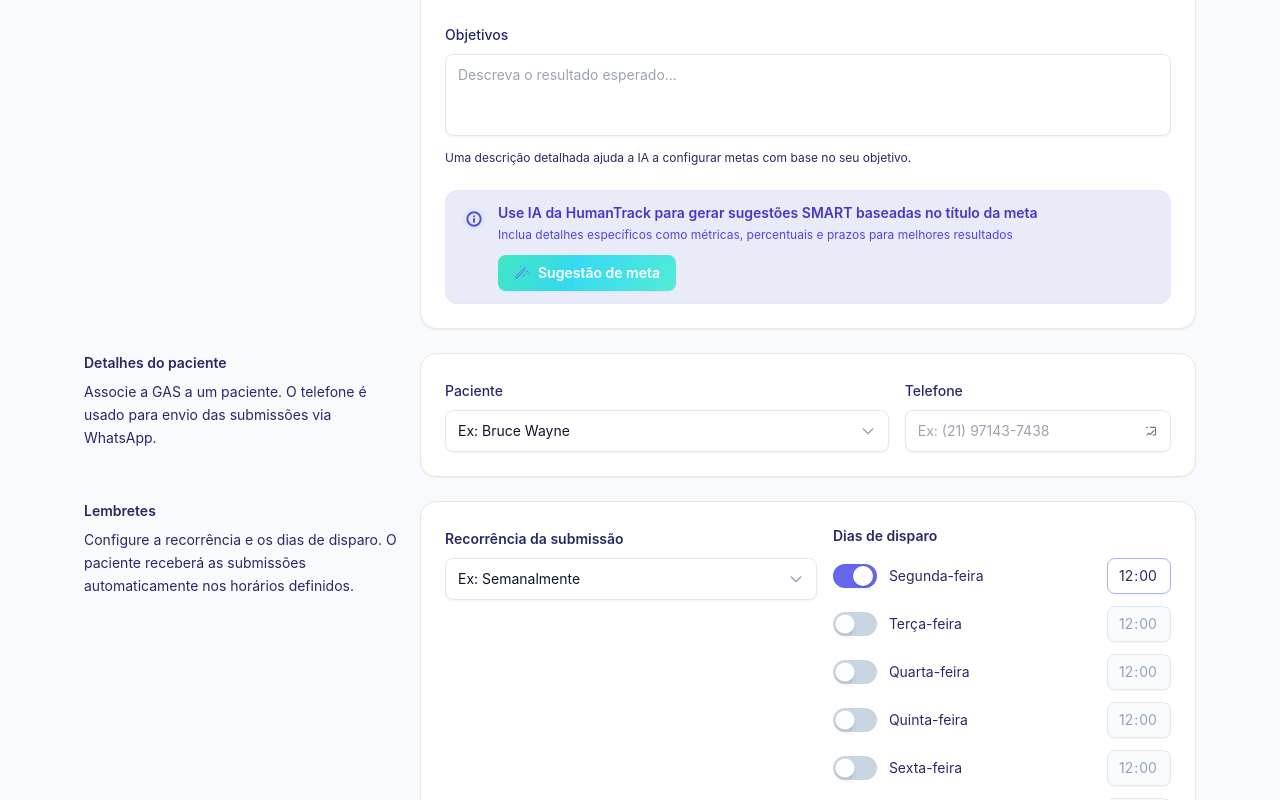
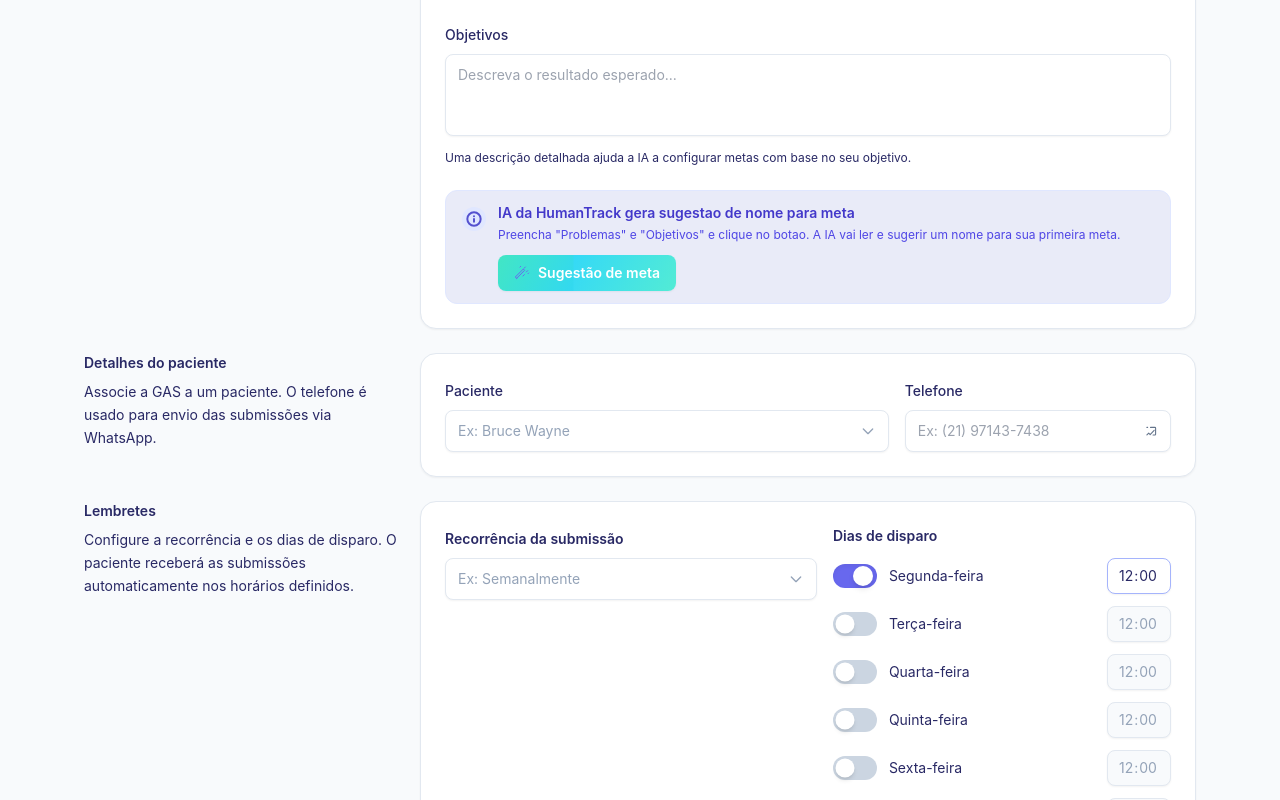
Before and after one commit to mkamaroski1/teste-humantrack, a React (Vite) app: page / in a window 1280 px wide. Shown: the part 521-1321 px from the top of the page. Built offline with nearby package versions, Linux system fonts and the light colour scheme.

Commit message:
refactor: remove botoes de IA e corrige placeholders dos componentes

```diff
--- a/src/components/common/CustomSelect.tsx
+++ b/src/components/common/CustomSelect.tsx
@@ -6,6 +6,7 @@ type Option = {
 }
 
 type CustomSelectProps = {
+  id?: string
   value: string
   onChange: (value: string) => void
   options: Option[]
@@ -13,13 +14,14 @@ type CustomSelectProps = {
   error?: boolean
 }
 
-export function CustomSelect({ value, onChange, options, placeholder, error }: CustomSelectProps) {
+export function CustomSelect({ id, value, onChange, options, placeholder, error }: CustomSelectProps) {
   const [isOpen, setIsOpen] = useState(false)
   const containerRef = useRef<HTMLDivElement>(null)
+  const buttonRef = useRef<HTMLButtonElement>(null)
 
-  const selectedOption = options.find((opt) => opt.value === value)
+  const selectedOption = options.find((opt) => opt.value === value && opt.value !== '')
   const displayText = selectedOption?.label || placeholder || 'Selecione...'
-  const isPlaceholder = !selectedOption
+  const isPlaceholder = !selectedOption || value === ''
 
   useEffect(() => {
     function handleClickOutside(event: MouseEvent) {
@@ -42,6 +44,8 @@ export function CustomSelect({ value, onChange, options, placeholder, error }: C
   return (
     <div ref={containerRef} className="relative">
       <button
+        ref={buttonRef}
+        id={id}
         type="button"
         onClick={() => setIsOpen(!isOpen)}
         className={`relative flex w-full items-center justify-between gap-2 rounded-lg border bg-white px-3 py-2.5 text-left text-sm shadow-sm transition focus:outline-none focus:ring-2 focus:ring-indigo-100 ${
--- a/src/components/gas/GasFormSection.tsx
+++ b/src/components/gas/GasFormSection.tsx
@@ -8,7 +8,6 @@ type Props = {
   onChange: <K extends keyof GasForm>(key: K, value: GasForm[K]) => void
   onSuggestMeta: () => void
   isSuggesting: boolean
-  isHighlighted: boolean
   nameError?: string
   problemsError?: string
   objectivesError?: string
@@ -19,7 +18,6 @@ export function GasFormSection({
   onChange,
   onSuggestMeta,
   isSuggesting,
-  isHighlighted,
   nameError,
   problemsError,
   objectivesError,
@@ -66,7 +64,7 @@ export function GasFormSection({
             onChange={(value) => onChange('problems', value)}
             placeholder="Descreva o principal problema funcional..."
             rows={3}
-            isHighlighted={isHighlighted}
+            isHighlighted={false}
             hasError={!!problemsError}
           />
           {problemsError && <p className="text-xs font-semibold text-red-500">{problemsError}</p>}
@@ -83,7 +81,7 @@ export function GasFormSection({
             onChange={(value) => onChange('objectives', value)}
             placeholder="Descreva o resultado esperado..."
             rows={3}
-            isHighlighted={isHighlighted}
+            isHighlighted={false}
             hasError={!!objectivesError}
           />
           {objectivesError && <p className="text-xs font-semibold text-red-500">{objectivesError}</p>}
@@ -99,10 +97,10 @@ export function GasFormSection({
             </div>
             <div className="flex-1 space-y-1">
               <p className="font-semibold text-indigo-700">
-                Use IA da HumanTrack para gerar sugestões SMART baseadas no título da meta
+                IA da HumanTrack gera sugestao de nome para meta
               </p>
               <p className="text-xs text-indigo-600">
-                Inclua detalhes específicos como métricas, percentuais e prazos para melhores resultados
+                Preencha "Problemas" e "Objetivos" e clique no botao. A IA vai ler e sugerir um nome para sua primeira meta.
               </p>
             </div>
           </div>
--- a/src/components/goals/GoalsSection.tsx
+++ b/src/components/goals/GoalsSection.tsx
@@ -96,7 +96,9 @@ function GoalCard({
     <section className="rounded-2xl border border-slate-200 bg-white p-6 shadow-sm">
       <div className="space-y-3">
         <div className="flex flex-col gap-2 md:flex-row md:items-start md:justify-between">
-          <p className="text-sm font-semibold text-primary">Meta {index}</p>
+          <p className="text-sm font-semibold text-primary" data-testid={`goal-title-${goal.id}`}>
+            Meta {index}
+          </p>
           <div className="flex items-center gap-2">
             <button
               type="button"
--- a/src/components/patient/PatientCard.tsx
+++ b/src/components/patient/PatientCard.tsx
@@ -45,6 +45,7 @@ export function PatientCard({ form, onChange, patientError, phoneError }: Props)
         <div className="space-y-2">
           <label className="text-sm font-medium text-primary">Paciente</label>
           <CustomSelect
+            id="patient-select"
             value={form.patient}
             onChange={(value) => onChange('patient', value)}
             options={PATIENT_OPTIONS}
```
